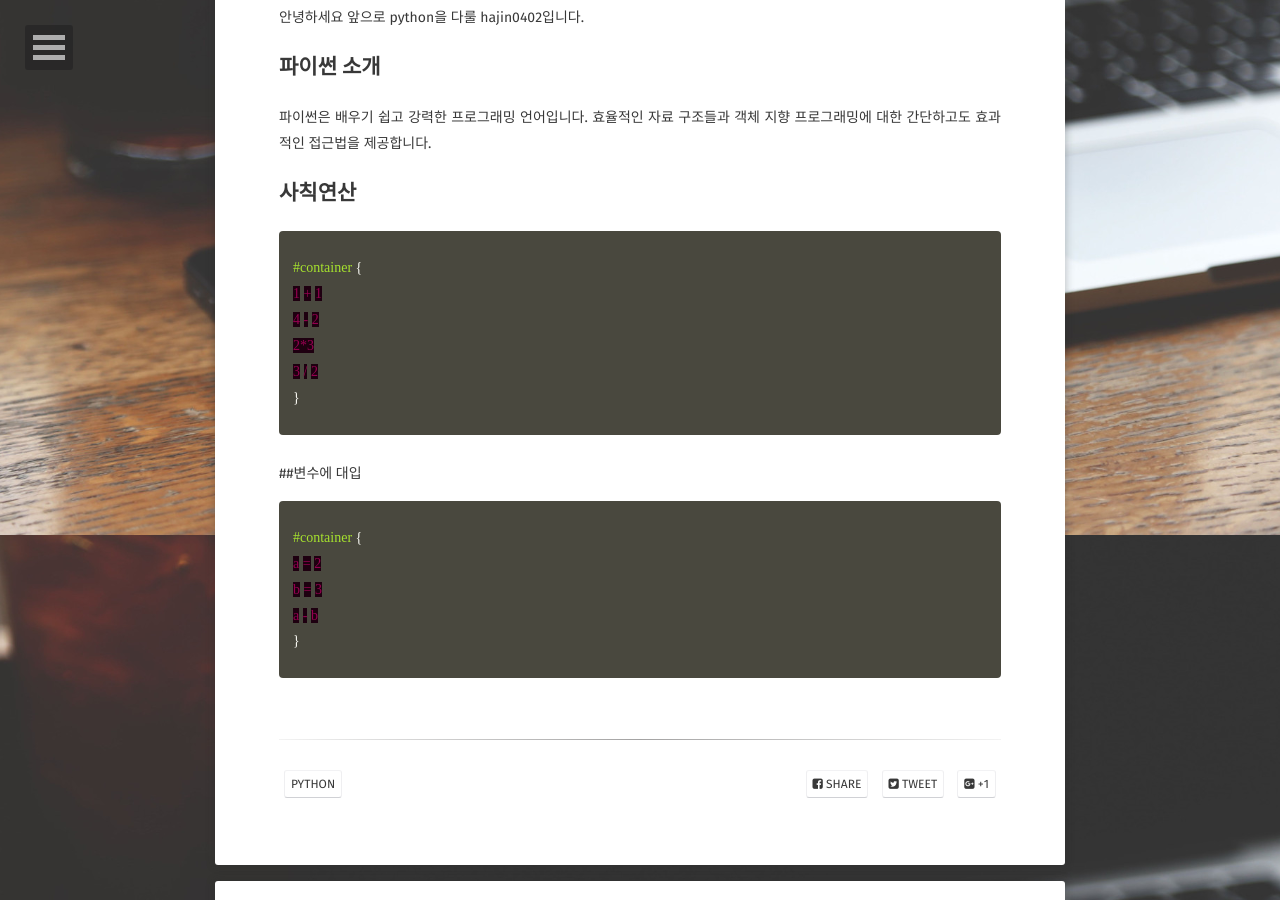
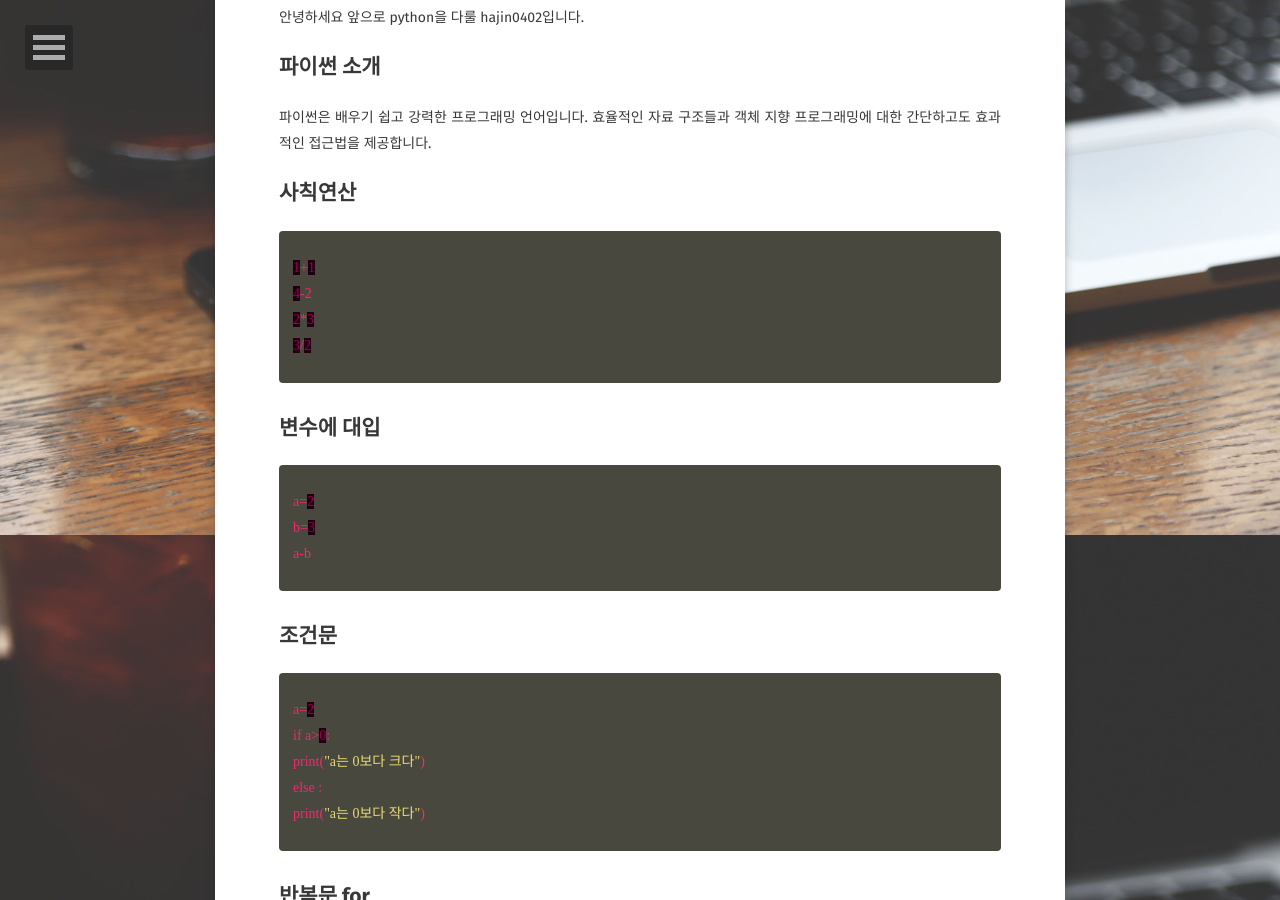
Before and after one commit to hajin0402/hajin0402.github.com, a Jekyll site: the page built from _posts/2023-02-04-readability-post.md, in a window 1280 px wide and 900 px high, scrolled down 365 px. Built offline with Jekyll 4.4.1, drawn with Linux system fonts in a browser that asks for light colours; some web fonts are replaced; comment, search, counter and statistics services are not loaded; some of the changed text lies outside the part shown.

Commit message:
Update 2023-02-04-readability-post.md

```diff
--- a/_posts/2023-02-04-readability-post.md
+++ b/_posts/2023-02-04-readability-post.md
@@ -16,19 +16,52 @@ comments: true
 
 ## 사칙연산
 {% highlight css %}
-#container {
-1 + 1
-4 - 2
+1+1
+4-2
 2*3
-3 / 2
-}
+3/2
 {% endhighlight %}
 
-##변수에 대입
+## 변수에 대입
 {% highlight css %}
-#container {
-a = 2
-b = 3
-a - b
-}
+a=2
+b=3
+a-b
 {% endhighlight %}
+
+## 조건문
+
+{% highlight css %}
+a=2
+if a>0:
+print("a는 0보다 크다")
+else :
+print("a는 0보다 작다")
+{% endhighlight %}
+
+## 반복문 for
+
+{% highlight css %}
+for b in [1, 2, 3, 4, 5]:
+print(b)
+{% endhighlight %}
+
+## 반복문 while
+
+{% highlight css %}
+a = 0
+while a < 5:
+a=a+1
+print(a)
+{% endhighlight %}
+
+## 함수
+
+{% highlight css %}
+def min(a, b):
+if a < b:
+    return a
+else:
+    return b
+print(min(5, 4))
+{% endhighlight %}
```
